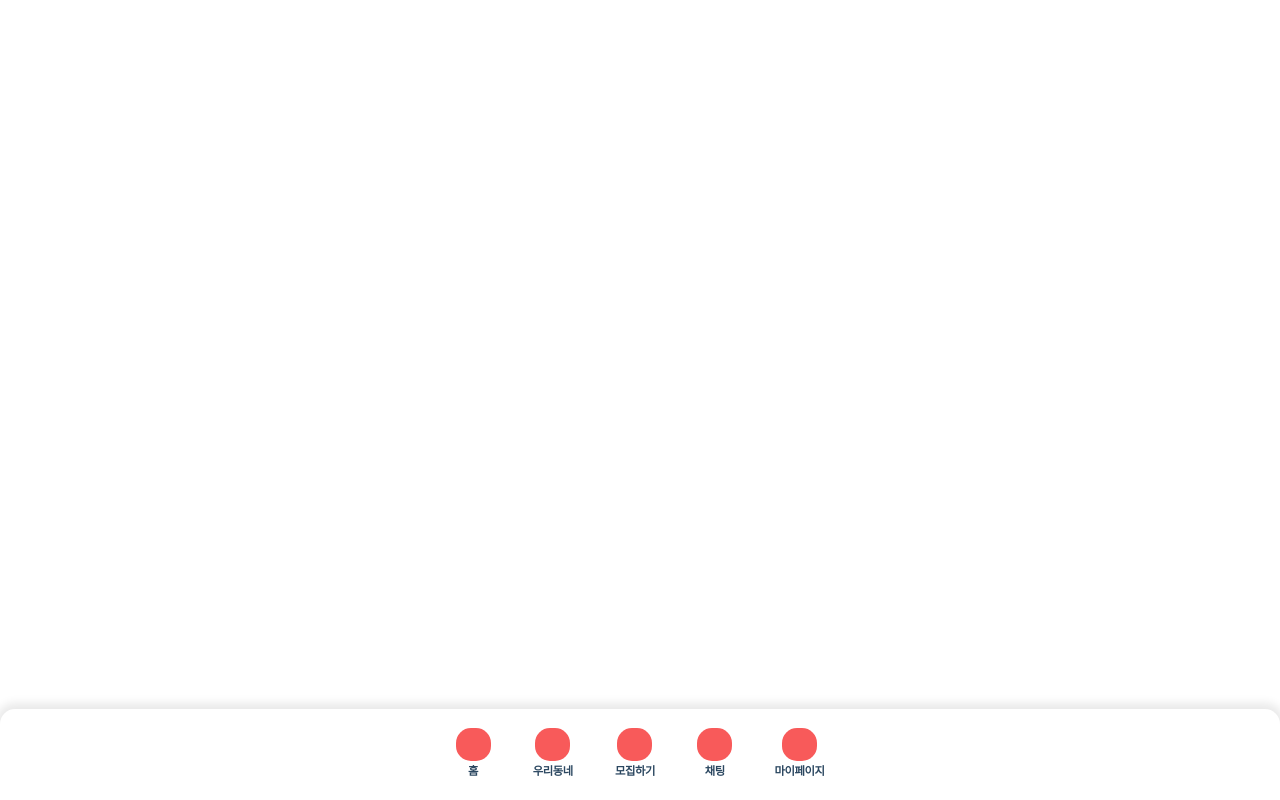
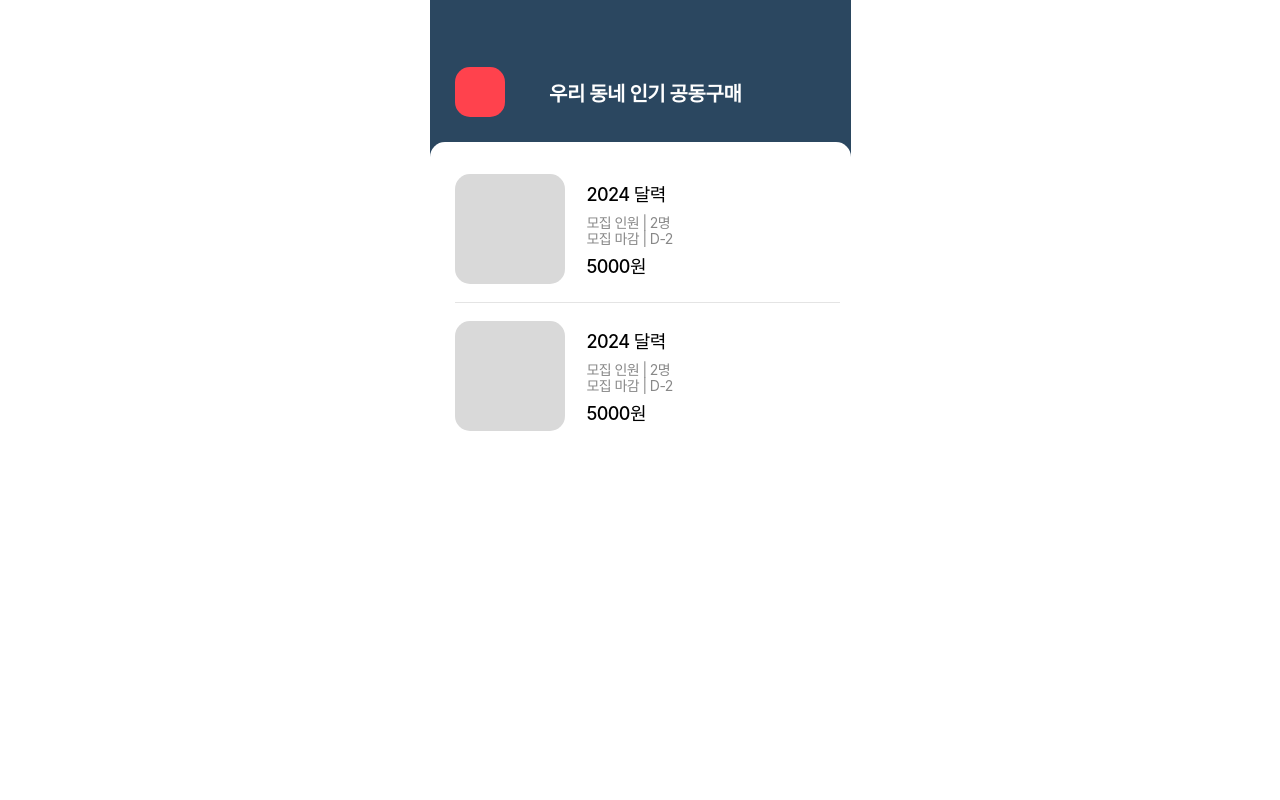
Before and after one commit to moa-moa-service/moamoa-frontend, a React (Vite) app: page /detail in a window 1280 px wide. Built offline with nearby package versions, Linux system fonts and the light colour scheme.

Commit message:
feat: 메인 카테고리별 세부페이지 퍼블리싱

```diff
--- a/src/App.jsx
+++ b/src/App.jsx
@@ -1,4 +1,5 @@
 import MainPage from './app/MainPage/MainPage.main.jsx'
+import CategoryDetailPage from './app/MainPage/MainPage.CategoryDetailPage.jsx'
 
 import {
   Route,
@@ -12,6 +13,7 @@ function App() {
     <>
     <Routes>
       <Route path="/" element={<MainPage />} />
+      <Route path='/detail' element={<CategoryDetailPage />} />
     </Routes>
     </>
   )
--- /dev/null
+++ b/src/app/MainPage/MainPage.CategoryDetailPage.Item.jsx
@@ -0,0 +1,21 @@
+import * as ItemS from './styled/MainPage.CategoryDetailPage.Item.style'
+
+function Item() {
+    return(
+        <>
+            <ItemS.ProductListContainer>
+                <ItemS.ProductImg />
+                <ItemS.ProductInfoContainer>
+                    <ItemS.ProductInfoText type='title'>2024 달력</ItemS.ProductInfoText>
+                    <ItemS.RecruitTextContainer>
+                        <ItemS.ProductInfoText type='people'>모집 인원 | 2명</ItemS.ProductInfoText>
+                        <ItemS.ProductInfoText type='deadline'>모집 마감 | D-2</ItemS.ProductInfoText>
+                    </ItemS.RecruitTextContainer>
+                    <ItemS.ProductInfoText type='price'>5000원</ItemS.ProductInfoText>
+                </ItemS.ProductInfoContainer>
+            </ItemS.ProductListContainer>
+        </>
+    )
+}
+
+export default Item
--- /dev/null
+++ b/src/app/MainPage/MainPage.CategoryDetailPage.jsx
@@ -0,0 +1,24 @@
+import * as itemMain from './styled/MainPage.main.style'
+import * as itemCategory from "./styled/MainPage.main.CategoryList.style"
+import * as itemS from './styled/MainPage.CategoryDatailPage.style'
+import ProductItem from './MainPage.CategoryDetailPage.Item'
+
+function CategoryDetailPage() {
+    return(
+        <>
+            <itemMain.MainPageContainer>
+                <itemS.CategoryTitleContainer>
+                    <itemS.BackBtn />
+                    <itemS.CategoryTitle>우리 동네 인기 공동구매</itemS.CategoryTitle>
+                </itemS.CategoryTitleContainer>
+                <itemCategory.CategoryListContainer>
+                    <ProductItem />
+                    <itemS.ContourLine />
+                    <ProductItem />
+                </itemCategory.CategoryListContainer>
+            </itemMain.MainPageContainer>
+        </>
+    )
+}
+
+export default CategoryDetailPage
--- a/src/app/MainPage/MainPage.main.jsx
+++ b/src/app/MainPage/MainPage.main.jsx
@@ -1,6 +1,7 @@
 import * as itemS from "./styled/MainPage.main.style"
 // import SearchImg from "./public/MainPage/Search.png"
 import CategoryList from "./MainPage.main.CategoryList"
+import MenuNav from "../MenuNav/MenuNav.main"
 
 function MainPage() {
     return (
@@ -14,6 +15,7 @@ function MainPage() {
                 </itemS.SearchContainer>
                 <CategoryList />
             </itemS.MainPageContainer>
+            <MenuNav />
         </>
     )
 }
--- /dev/null
+++ b/src/app/MainPage/styled/MainPage.CategoryDatailPage.style.js
@@ -0,0 +1,35 @@
+import styled from "styled-components"
+
+export const CategoryTitleContainer = styled.div`
+width: 287px;
+height: 50px;
+margin: 67px 109px 25px 25px;
+display: flex;
+justify-content: space-between;
+align-items: center;
+`
+
+export const BackBtn = styled.div`
+width: 50px;
+height: 50px;
+background-color: #FF424D;
+border-radius: 15px;
+`
+export const CategoryTitle = styled.span`
+color: #FFF;
+
+text-align: center;
+font-family: Inter;
+font-size: 20px;
+font-style: normal;
+font-weight: 700;
+line-height: normal;
+letter-spacing: -0.434px;
+`
+
+export const ContourLine = styled.div`
+background-color: #E4E4E4;
+width: 385px;
+height: 1px;
+margin-left: 25px;
+`
--- /dev/null
+++ b/src/app/MainPage/styled/MainPage.CategoryDetailPage.Item.style.js
@@ -0,0 +1,48 @@
+import styled from "styled-components";
+
+export const ProductListContainer = styled.div`
+width: 382px;
+height: 110px;
+// background-color: #FF424D;
+margin: 18px 0 18px 25px;
+display: flex;
+`
+export const ProductImg = styled.div`
+width: 110px;
+height: 110px;
+background-color: #D9D9D9;
+border-radius: 15px;
+margin-right: 22px;
+`
+
+export const ProductInfoContainer = styled.div`
+display: flex;
+justify-content: space-between;
+flex-direction: column;
+padding: 8px 0 5px 0 ;
+`
+
+export const RecruitTextContainer = styled.div`
+display: flex;
+flex-direction: column;
+justify-content: space-between;
+height: 30px;
+`
+
+export const ProductInfoText = styled.span`
+font-family: Inter;
+font-size: 18px;
+font-style: normal;
+letter-spacing: -0.577px;
+${(props) =>
+        props.type === 'title' || props.type === 'price'
+        ? `
+            color: #000;
+            font-size: 18px;
+            font-weight: 500;
+            line-height: 25.382px;
+        ` : `
+            color: #888888;
+            font-size: 14px;
+    `}
+`
--- a/src/app/MainPage/styled/MainPage.main.CategoryList.Category.style.js
+++ b/src/app/MainPage/styled/MainPage.main.CategoryList.Category.style.js
@@ -4,7 +4,7 @@ export const CategoryContainer = styled.div`
 display: flex;
 height: 242px;
 flex-direction: column;
-margin: 25px;
+margin: 10px 25px 25px 25px;
 padding: 0 3px 0 3px;
 `
 
--- a/src/app/MainPage/styled/MainPage.main.CategoryList.style.js
+++ b/src/app/MainPage/styled/MainPage.main.CategoryList.style.js
@@ -6,4 +6,5 @@ justify-content: center;
 flex-direction: column;
 background-color: #FFFFFF;
 border-radius: 15px 15px 0 0;
+padding-top: 14px;
 `;
--- a/src/app/MainPage/styled/MainPage.main.style.js
+++ b/src/app/MainPage/styled/MainPage.main.style.js
@@ -6,6 +6,7 @@ justify-content: center;
 // align-items: center;
 flex-direction: column;
 background-color: #2B4760;
+margin-bottom: 91px
 `;
 
 export const SearchContainer = styled.div`
--- a/src/main.jsx
+++ b/src/main.jsx
@@ -1,7 +1,6 @@
 import React from 'react'
 import ReactDOM from 'react-dom/client'
 import App from './App'
-import MenuNav from "./app/MenuNav/MenuNav.main"
 import './index.css'
 import { BrowserRouter } from 'react-router-dom'
 import { MenuNavWrapper } from './app/MenuNav/styled/MenuNav.main.style'
@@ -10,7 +9,6 @@ ReactDOM.createRoot(document.getElementById('root')).render(
   <React.StrictMode>
     <BrowserRouter>
       <App />
-      <MenuNav />
     </BrowserRouter>
   </React.StrictMode>,
 )
```
